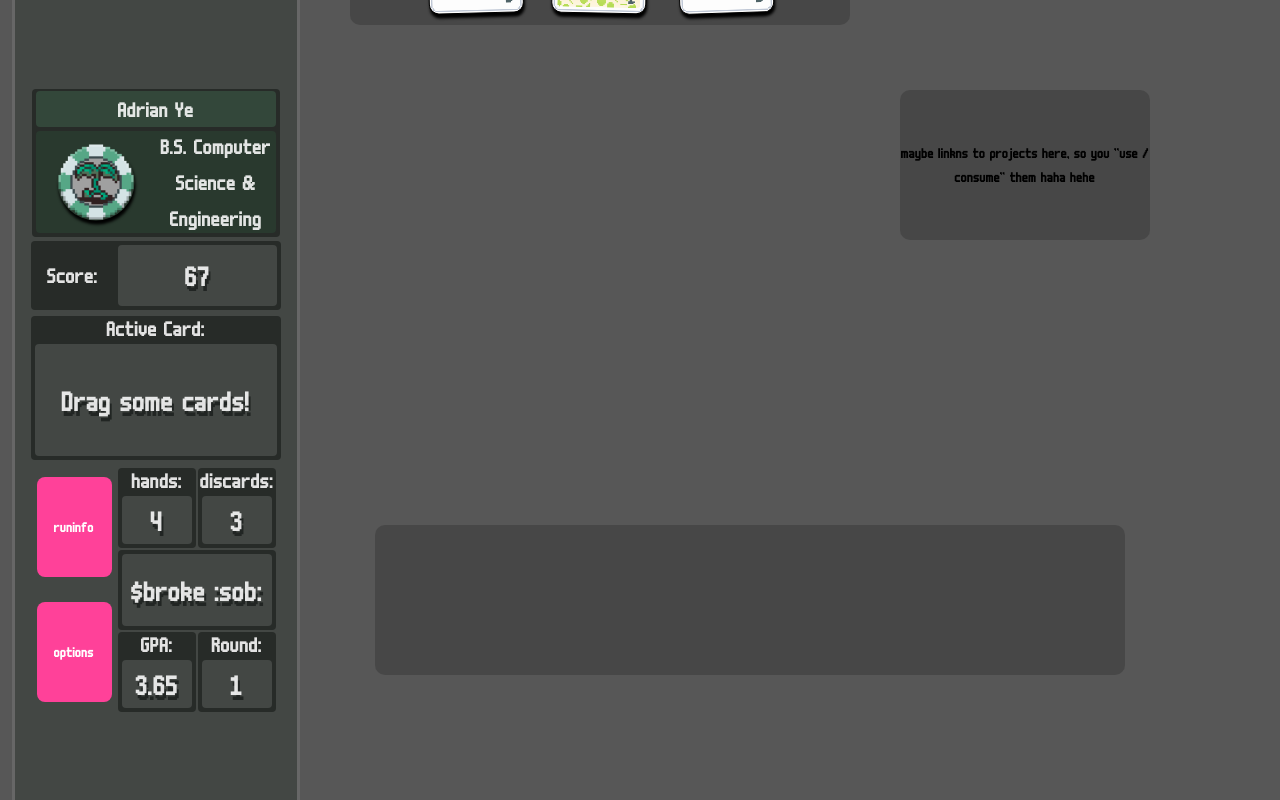
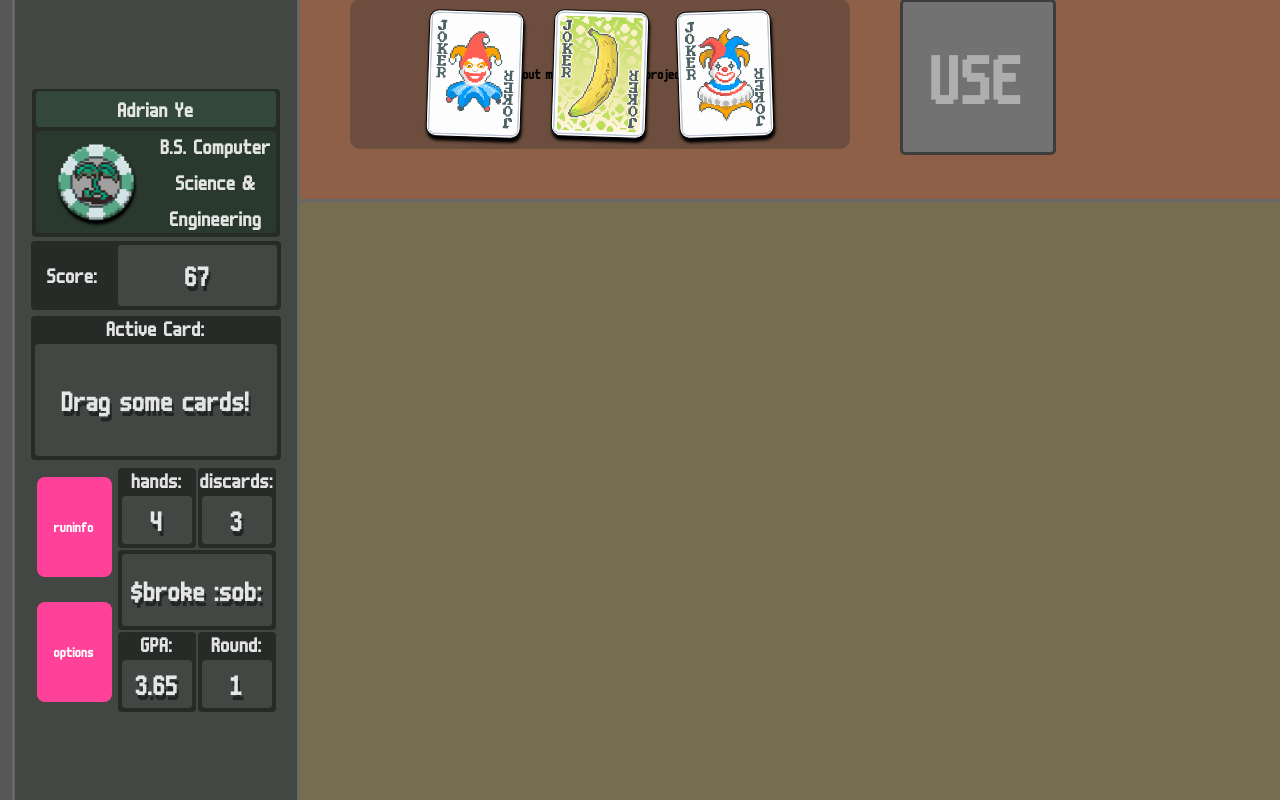
Before and after one commit to a0-ye/aye-site, a React (Vite) app: page / in a window 1280 px wide. Built offline with nearby package versions, Linux system fonts and the light colour scheme.

Commit message:
new layout & content display progress

```diff
--- a/src/App.css
+++ b/src/App.css
@@ -1,6 +1,6 @@
 #root {
   display: grid;
-  grid-template-columns: [left] 300px [center] 600px [right] 300px;
+  grid-template-columns: [left] 300px [center] 1fr;
   text-align: center;
   position: fixed;
   top:50%;
@@ -24,14 +24,26 @@
 }
 
 #centercol {
+  background-color:#f8c32f31;
   height:100vh;
-  align-content: center;
-  justify-content: center;
+  /* align-content: center; */
+  /* justify-content: center; */
+  display:grid;
+  grid-template-rows: [cardbounds] 200px [displayspace] 1fr;
+  overflow:auto
+  /* width:900px;  */
+
 }
 
 .CardBounds {
   align-self: center;
   position:relative;
-  /* background-color:#f82f2f31; */
-  width:900px; height: 650px;;
+  background-color:#f82f2f31;
+  height: 100%;
+  border-bottom: #676767;
+  border-bottom-style: solid;
 }
+
+#content-display{
+  z-index: 11;
+}
--- a/src/App.tsx
+++ b/src/App.tsx
@@ -29,9 +29,9 @@ function App() {
   const c1ID = useId();
   const c2ID = useId();
   const c3ID = useId();
-  const handZoneID = useId() // store this one specially, since all cards start in the hand
+  // const handZoneID = useId() // store this one specially, since all cards start in the hand
   const jokerZoneID = useId(); // Where jokers live.. No functionality, just naming like balaro :drooling:
-  const consumableZoneID = useId(); // Where consumables live.. No functionality, just naming like balaro :drooling:
+  // const consumableZoneID = useId(); // Where consumables live.. No functionality, just naming like balaro :drooling:
   const UseZoneID = useId();
 
   const aboutMeContent: CardContent = {
@@ -78,15 +78,15 @@ function App() {
   }
 
   const initialZones: InitZoneData[] = [
-    { id: handZoneID, position: makeCoords((cardBounds.width - 750) / 2, 450), dimensions: { width: 750, height: 150 }, },
-    { id: jokerZoneID, position: makeCoords(50, -200), dimensions: { width: 500, height: 150 }, },
-    { id: consumableZoneID, position: makeCoords(600, 15), dimensions: { width: 250, height: 150 } },
-    { id: UseZoneID, position: makeCoords(-300 / 2 - 75, -120 / 2 - 75), dimensions: { width: 150, height: 150 } },
+    // { id: handZoneID, position: makeCoords((cardBounds.width - 750) / 2, 450), dimensions: { width: 750, height: 150 }, },
+    { id: jokerZoneID, position: makeCoords(50, 0), dimensions: { width: 500, height: 150 }, },
+    // { id: consumableZoneID, position: makeCoords(600, 15), dimensions: { width: 250, height: 150 } },
+    { id: UseZoneID, position: makeCoords( 600, 0 ), dimensions: { width: 150, height: 150 } },
   ]
 
 
   // create Card State & Managers + load zones
-  const [cardsData, zoneData, moveCard, trySwapOrigins] = useCardHandler(initialCards, initialZones, handZoneID);
+  const [cardsData, zoneData, moveCard, trySwapOrigins] = useCardHandler(initialCards, initialZones, jokerZoneID);
 
   // ======== END INIT ==========================================================
 
@@ -159,17 +159,8 @@ function App() {
             {generateCard(c1ID, { cursor: 'grab' })}
             {generateCard(c2ID, { cursor: 'grab' })}
             {generateCard(c3ID, { cursor: 'grab' })}
-            <CardZone zoneData={zoneData[handZoneID]} draggedCardStartZone={draggedCardStartZone}>
-            </CardZone>
-
             <CardZone zoneData={zoneData[jokerZoneID]} draggedCardStartZone={draggedCardStartZone}>
-              maybe put links to my projects here?
-            </CardZone>
-
-            <CardZone zoneData={zoneData[consumableZoneID]}
-
-              draggedCardStartZone={draggedCardStartZone}>
-              maybe linkns to projects here, so you "use / consume" them haha hehe
+              Info about myself. about me, projects, etc
             </CardZone>
 
             <CardZone zoneData={zoneData[UseZoneID]}
@@ -199,6 +190,12 @@ function App() {
             </PopupPanel>}
           </AnimatePresence>
         </div>
+
+        <motion.div id='content-display' style={{}}
+
+        >
+          {activeCard.cardContent.cardContent}
+        </motion.div>
 
       </div>
 
--- a/src/assets/CardContent/AboutMe.tsx
+++ b/src/assets/CardContent/AboutMe.tsx
@@ -1,5 +1,6 @@
 import type { ReactNode } from 'react'
 import './AboutMe.css'
+import { motion } from 'motion/react';
 
 
 // more professional. More consice / straight to the point
@@ -25,7 +26,7 @@ interface AboutMeProps {
 export default function AboutMe(props:AboutMeProps){
 
 return (
-    <div id='main'>
+    <motion.div id='main'>
 
         <h1 id='banner'>
             About Me
@@ -95,7 +96,7 @@ return (
         <img src='img/all-in.jpg'></img>
 
         {}
-    </div>
+    </motion.div>
 
     )
 
--- a/src/assets/components/DraggableCardKit/CardZone.tsx
+++ b/src/assets/components/DraggableCardKit/CardZone.tsx
@@ -1,14 +1,14 @@
 
-import {motion, useAnimate } from "motion/react"
-import { useEffect, /** useState , */ type CSSProperties, type ReactNode,} from "react"
+import { motion, useAnimate } from "motion/react"
+import { useEffect, /** useState , */ type CSSProperties, type ReactNode, } from "react"
 import Droppable from "../dnd-kit-wrappers/droppable";
 import { makeCoords, type ZoneData, type coord } from "./CardKitFunctions";
 import type { UniqueIdentifier } from "@dnd-kit/core";
 
-interface ZoneProps{
-    zoneData:ZoneData,
+interface ZoneProps {
+    zoneData: ZoneData,
     // disableFlagRef?:RefObject<boolean | undefined>,
-    disableFlag?:boolean
+    disableFlag?: boolean
     draggedCardStartZone: UniqueIdentifier | null;
     style?: CSSProperties;
     children?: ReactNode;
@@ -17,15 +17,15 @@ interface ZoneProps{
 
 // calculates coordinates relative to the top left of the CardBounds / Dnd Context.
 // Anchors are currently distributed evenly along the x axis, and in the center of the Zone
-function calculateAnchors(numCards:number, zoneData:ZoneData): coord[] {
+function calculateAnchors(numCards: number, zoneData: ZoneData): coord[] {
     const zonePosition = zoneData.position;
     const zoneDimensions = zoneData.dimensions;
     const increment = zoneDimensions.width / (1 + numCards);
-    const output:coord[] = Array(numCards).fill(makeCoords(0,0))
-    return output.map((_, index, )=>{
+    const output: coord[] = Array(numCards).fill(makeCoords(0, 0))
+    return output.map((_, index,) => {
         const x = zonePosition.x + (index + 1) * increment;
         const y = zonePosition.y + (zoneDimensions.height / 2);
-        return makeCoords(x,y)
+        return makeCoords(x, y)
     })
 }
 
@@ -44,22 +44,50 @@ export default function CardZone(props: ZoneProps) {
         style: {
             backgroundColor: props.draggedCardStartZone != zoneData.id ? "#2f00ffff" : undefined,
         },
-        drop_id:zoneData.id,
-        zonePosition:{
-            x:zonePosition.x,
-            y:zonePosition.y,
+        drop_id: zoneData.id,
+        zonePosition: {
+            x: zonePosition.x,
+            y: zonePosition.y,
         },
         zoneDimensions: zoneDimensions
     }
+    const zoneVariants = {
+        initial: {
+            ...props.style,
+            // opacity: 1,
+        },
+        disabled: {
+            backgroundColor: '#727272ff',
+            borderColor: '#3d3d3dff',
+            color: '#cacacab0',
+
+            // opacity: 0,
+        }
+    }
+
+
+    const zoneStyle: CSSProperties = {
+        position: 'absolute',
+        display: 'flex',
+        alignItems: 'center',
+        justifyContent: 'center',
+
+        // width: 400,
+        // height: 250,
+        backgroundColor: "#29292957",
+        color: 'black',
+        borderRadius: 10,
+    }
+
 
     // useEffect( ()=> {recalculate the anchor points based on num cards} , [num_of_cards_in_zone])
-    useEffect( ()=>{
+    useEffect(() => {
         const cards = zoneData.cards
         const newAnchors = calculateAnchors(cards.length, zoneData);
         // setOrigins(newAnchors)
         zoneData.changeOrigins(cards, newAnchors)   // use given function to update zoneState
 
-    },[zoneData.cards])
+    }, [zoneData.cards])
 
     // function debugShowAnchors(){
     //     return currentOrigins.map(
@@ -78,19 +106,19 @@ export default function CardZone(props: ZoneProps) {
     //         })
     // }
 
-    useEffect(()=>{
-        if (props.disableFlag){
+    useEffect(() => {
+        if (props.disableFlag) {
             animate([
-                [scope.current, zoneVariants.disabled, {duration:0.1}]
+                [scope.current, zoneVariants.disabled, { duration: 0.1 }]
             ])
         } else {
             animate([
-                [scope.current, zoneVariants.initial, {duration:0.1}]
+                [scope.current, zoneVariants.initial, { duration: 0.1 }]
             ])
         }
-    },[props.disableFlag])
+    }, [props.disableFlag])
 
-    const mergedStyle = Object.assign({...zoneStyle}, props.style) // override props if exists
+    const mergedStyle = Object.assign({ ...zoneStyle }, props.style) // override props if exists
 
     // droppable inherently has nothing in it. It flexes to the size of the children,
     // here being whatever width/height our motion.div is
@@ -99,7 +127,7 @@ export default function CardZone(props: ZoneProps) {
         <motion.div className="CardZone"
             ref={scope}
             initial={'initial'}
-                style={{...zoneDimensions, ...mergedStyle}}>
+            style={{ ...zoneDimensions, ...mergedStyle }}>
             {/* {debugShowAnchors()}
                     <p style={{zIndex:100, }}>{zoneData.cards}</p> */}
             {props.children}
@@ -111,31 +139,3 @@ export default function CardZone(props: ZoneProps) {
 /**
  * ==============   Styles   ================
  */
-
-const zoneVariants = {
-    initial:{
-        opacity:1,
-    },
-    active:{
-        opacity:1,
-
-    },
-    disabled:{
-        opacity:0,
-    }
-}
-
-
-const zoneStyle: CSSProperties = {
-    position:'absolute',
-    display:'flex',
-    alignItems:'center',
-    justifyContent:'center',
-
-    // width: 400,
-    // height: 250,
-    backgroundColor: "#29292957",
-    color:'black',
-    borderRadius: 10,
-
-}
--- a/src/assets/components/DraggableCardKit/MotionCard.tsx
+++ b/src/assets/components/DraggableCardKit/MotionCard.tsx
@@ -1,5 +1,5 @@
 import { motion, useAnimate, useMotionValue, useSpring, useTransform, useVelocity, type MotionStyle, type PanInfo } from "motion/react"
-import { useEffect, useRef, type ReactNode } from "react"
+import { useEffect, useRef, useState, type ReactNode } from "react"
 import Draggable from "../dnd-kit-wrappers/draggable"
 import { BLANK_CARD_DATA, makeCoords, type CardContent, type CardData } from "./CardKitFunctions"
 import type { UniqueIdentifier } from "@dnd-kit/core"
@@ -34,7 +34,7 @@ export default function MotionCard(props: CardProps) {
     const dragSpringConfig = { damping: 8, stiffness: 120, mass: 0.01, restDelta: 0.001 }
 
     const isDragging = useRef(false)
-    const isOpen = useRef(false)
+    const [isOpen, setIsOpen] = useState(false)
 
     const targetX = useMotionValue(cardData.origin.x);
     const targetY = useMotionValue(cardData.origin.y);
@@ -101,13 +101,17 @@ export default function MotionCard(props: CardProps) {
         }
     }
     const onDragEndHandler = () => {
-        isDragging.current = false;
-        if (!isOpen.current) { animate(scope.current, { zIndex: 1 }) }
+        isDragging.current = (false);
+        if (!isOpen) {  // dont want to return to origin if open. This lets it go to the center
+            animate(scope.current, { zIndex: 1 })
             returnToOrigin();
+        }
+        else{
+        }
     }
 
     const startWiggle = () => {
-        if (isOpen.current) {
+        if (isOpen) {
             console.log('no wiggle ', cardData.id, activeCard);
             return
         };  // no wiggle while open
@@ -121,16 +125,26 @@ export default function MotionCard(props: CardProps) {
             }
         )
     }
-    useEffect(() => { isOpen.current = (activeCard == cardData.id); }, [activeCard])
+    useEffect(() => { setIsOpen(activeCard == cardData.id); }, [activeCard])
     useEffect(() => {
+        const doAnimation = async () => {
             if (!tokenFlag) {
-            if (isOpen.current) {
-                animate([
-                    [scope.current, { rotateY: 90 }, { duration: 0.1 }],
+                if (isOpen) {
+                    // TODO. need to translate left by the leftPanel width + its margin
+                    // const rect = scope.current.getBoundingClientRect();
+                    const leftPanelWidth = document.getElementById('leftcol')?.getBoundingClientRect().width || 0;
+                    const centeredX = ((window.innerWidth - leftPanelWidth) / 2) ;
+                    const centeredY = (window.innerHeight / 2) ;
+                    console.log( "window center: ", centeredX, centeredY, leftPanelWidth);
+
+                    animate([//animate OPEN
+                        [scope.current, { x: centeredX, y: centeredY, }, { duration: 0.4}],
+
+                        [scope.current, { rotateY: 90 }, { duration: 0.1}],
                         ['.cardBackImg', { display: 'none' }, { duration: 0.1 }],
                         [scope.current, { rotateY: 0 }, { duration: 0.1 }],
                         [scope.current, cardVariantStyles.open, { duration: 0.2 }],
-                    ['.cardContentWrap', contentVariants.open,]
+                        // ['.cardContentWrap', contentVariants.open,]
                     ])
                 } else {
                     animate([
@@ -145,7 +159,9 @@ export default function MotionCard(props: CardProps) {
                     startWiggle()
                 }
             }
-    }, [isOpen.current]
+        }
+        doAnimation();
+    }, [isOpen]
     )
     /**
      * ==============   Styles   ================
@@ -214,26 +230,26 @@ export default function MotionCard(props: CardProps) {
     return (
         <motion.div className="MotionCard"
             ref={scope}
-            whileHover={isOpen.current || tokenFlag ? {} : { scale: 1.05, boxShadow: '3px 6px 3px black' }}
+            whileHover={isOpen || tokenFlag ? {} : { scale: 1.05, boxShadow: '3px 6px 3px black' }}
             onHoverStart={() => {
-                if (!isOpen.current) {
+                if (!isOpen) {
                     showHoverInfo(true)
                     animate(scope.current, { rotate: [-15, 0], zIndex: 3 }, { duration: 0.1 })
                 }
             }}
             onHoverEnd={() => {
                 showHoverInfo(false)
-                animate(scope.current, { zIndex: isOpen.current ? 10 : [3, 1] }, { duration: 0.1 })
+                animate(scope.current, { zIndex: isOpen ? 10 : [3, 1] }, { duration: 0.1 })
                 startWiggle();
             }}
-            whileTap={isOpen.current ? {} : { scale: 0.99, rotate: 2 }}
+            whileTap={isOpen ? {} : { scale: 0.99, rotate: 2 }}
             onTap={() => {
                 if (!isDragging.current) {
                     console.log("clickah!");
                 }
 
             }}
-            drag={!isOpen.current}
+            drag={!isOpen}
             onDragStart={onDragStartHandler}
             onDrag={onDragHandler}
             onDragEnd={onDragEndHandler}
@@ -250,7 +266,7 @@ export default function MotionCard(props: CardProps) {
                 // originX:cardData.origin.x, originY:cardData.origin.y
             }}
         >
-            <Draggable style={{ pointerEvents: (isOpen.current ? 'none' : 'auto') }}
+            <Draggable style={{ pointerEvents: (isOpen ? 'none' : 'auto') }}
                 drag_id={cardData.id}
                 cardData={cardData}
             />
@@ -275,7 +291,7 @@ export default function MotionCard(props: CardProps) {
             <motion.div
                 className={"cardContentWrap"}
                 initial={contentVariants.initial}
-                style={{ ...cardContentStyle, pointerEvents: (isOpen.current ? 'auto' : 'none') }}
+                style={{ ...cardContentStyle, pointerEvents: (isOpen ? 'auto' : 'none') }}
             >
                 <motion.button style={{
                     zIndex: 10,
```
Lines whose indentation alone changed are shown as unchanged.
